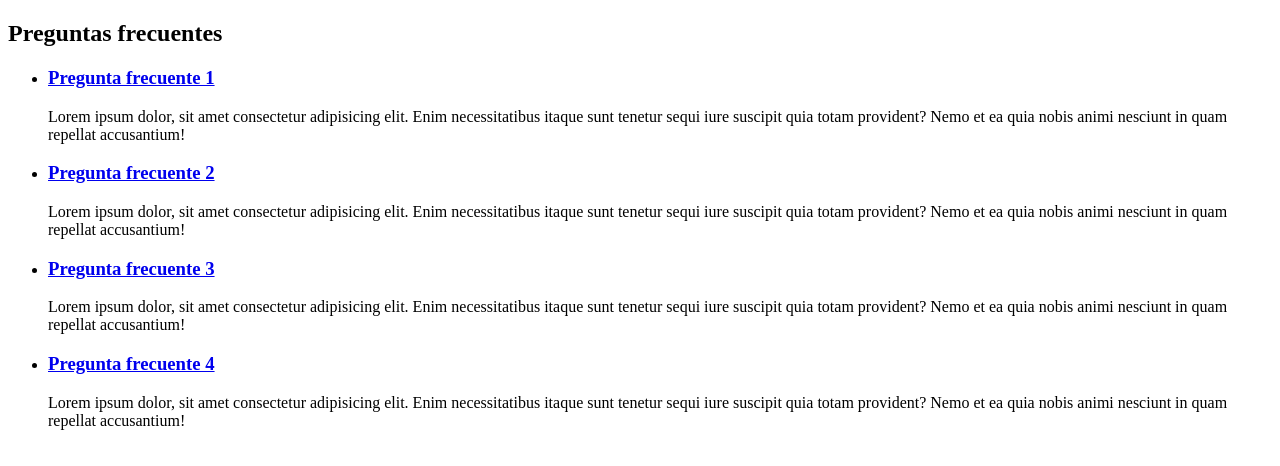
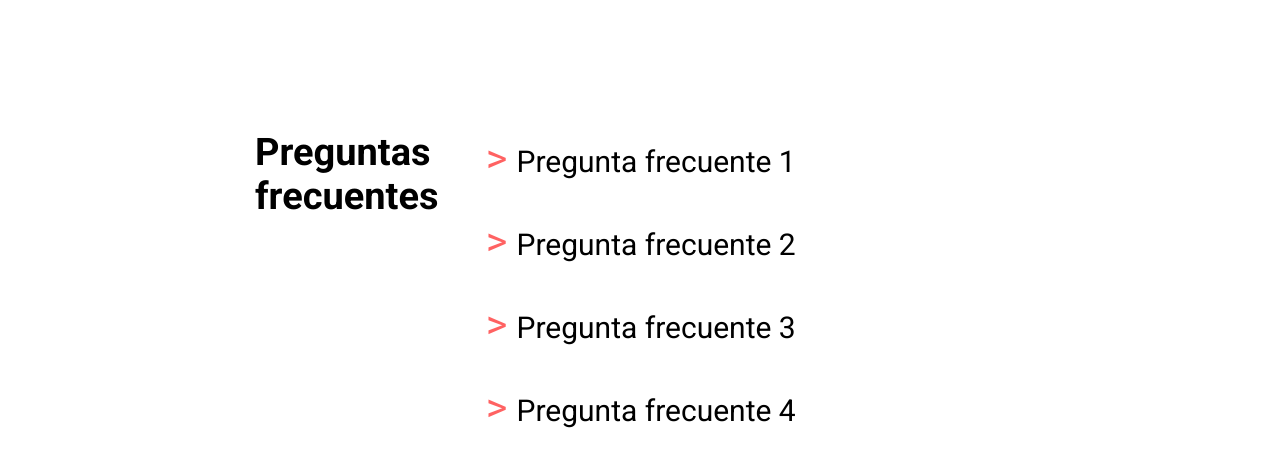
Before and after one commit to tobiasfacello/dwf-m4-pseudo, a plain HTML site: page index.html in a window 1280 px wide. Drawn offline with Linux system fonts and the light colour scheme.

Commit message:
Resolución de desafío

```diff
--- a/index.css
+++ b/index.css
@@ -0,0 +1,79 @@
+@import url("https://fonts.googleapis.com/css2?family=Roboto+Mono&family=Roboto:wght@400;700&display=swap");
+
+* {
+	box-sizing: border-box;
+}
+
+body {
+	margin: 0;
+	font-family: "Roboto", sans-serif;
+}
+
+@media (min-width: 960px) {
+	.faq {
+		display: flex;
+		justify-content: center;
+		align-items: center;
+		margin: 100px auto;
+	}
+}
+
+.faq > h2 {
+	margin: 30px;
+	font-size: 38px;
+	font-weight: 700;
+	text-align: justify;
+}
+
+@media (min-width: 960px) {
+	.faq h2 {
+		align-self: flex-start;
+		margin: 30px 40px;
+		width: 190px;
+	}
+}
+
+.faq-list {
+	margin: 30px;
+	padding: 0;
+	list-style: none;
+}
+
+@media (min-width: 960px) {
+	.faq-list {
+		margin: 0;
+	}
+}
+
+@media (min-width: 960px) {
+	.faq-item {
+		width: 580px;
+	}
+}
+
+.faq-item-title::before {
+	content: ">";
+	font-family: "Roboto Mono", monospace;
+	font-size: 40px;
+	font-weight: 400;
+	color: #ff6262;
+}
+
+.faq-item-title {
+	font-size: 30px;
+	font-weight: 400;
+}
+
+.faq-item-title a {
+	text-decoration: none;
+	color: #000;
+}
+
+.faq-item-text {
+	font-size: 20px;
+	display: none;
+}
+
+.faq-item:target .faq-item-text {
+	display: inherit;
+}
```
Also changed, not shown: index.html (+3 -0 lines).
